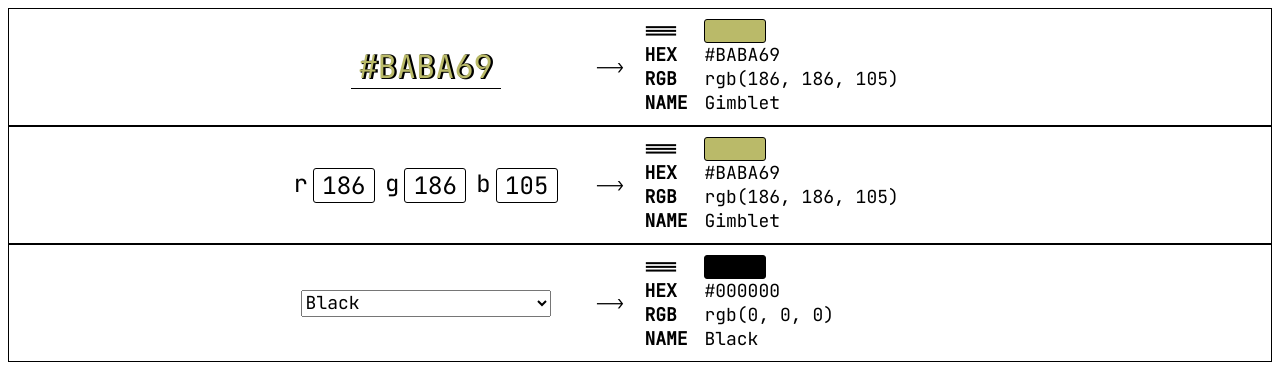
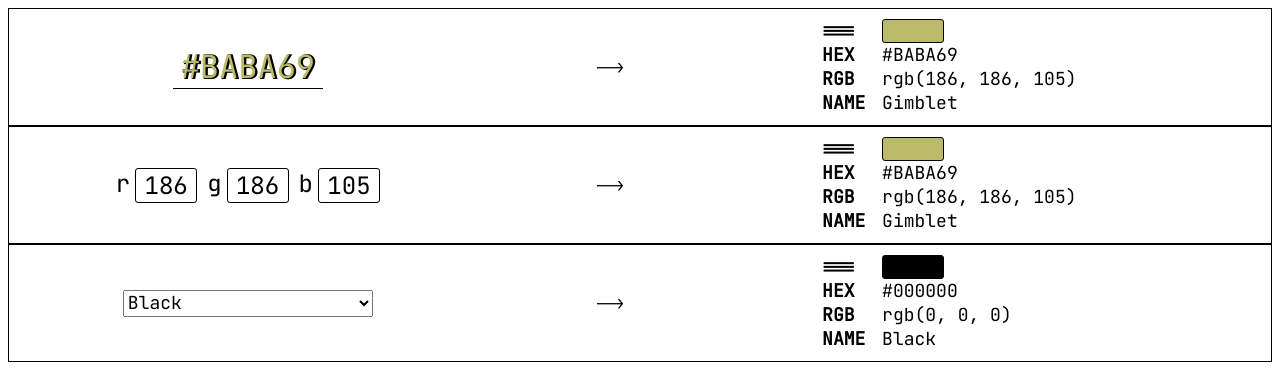
Before and after one commit to catchthirtythree/colour-naming, a React (Create React App) app in the folder cn-gui/: page / in a window 1280 px wide. Shown: the top 384 px of the page. Built offline with nearby package versions, Linux system fonts and the light colour scheme.

Commit message:
Use space-around to justify the content.

```diff
--- a/cn-gui/src/components/Hex.css
+++ b/cn-gui/src/components/Hex.css
@@ -2,7 +2,7 @@ div#Hex_container {
   display: flex;
   flex-direction: row;
   align-items: center;
-  justify-content: center;
+  justify-content: space-around;
 
   border: 1px solid black;
   padding-top: 10px;
--- a/cn-gui/src/components/Name.css
+++ b/cn-gui/src/components/Name.css
@@ -2,7 +2,7 @@ div#Name_container {
   display: flex;
   flex-direction: row;
   align-items: center;
-  justify-content: center;
+  justify-content: space-around;
 
   border: 1px solid black;
   padding-top: 10px;
--- a/cn-gui/src/components/Rgb.css
+++ b/cn-gui/src/components/Rgb.css
@@ -2,7 +2,7 @@ div#Rgb_container {
   display: flex;
   flex-direction: row;
   align-items: center;
-  justify-content: center;
+  justify-content: space-around;
 
   border: 1px solid black;
   padding-top: 10px;
```
